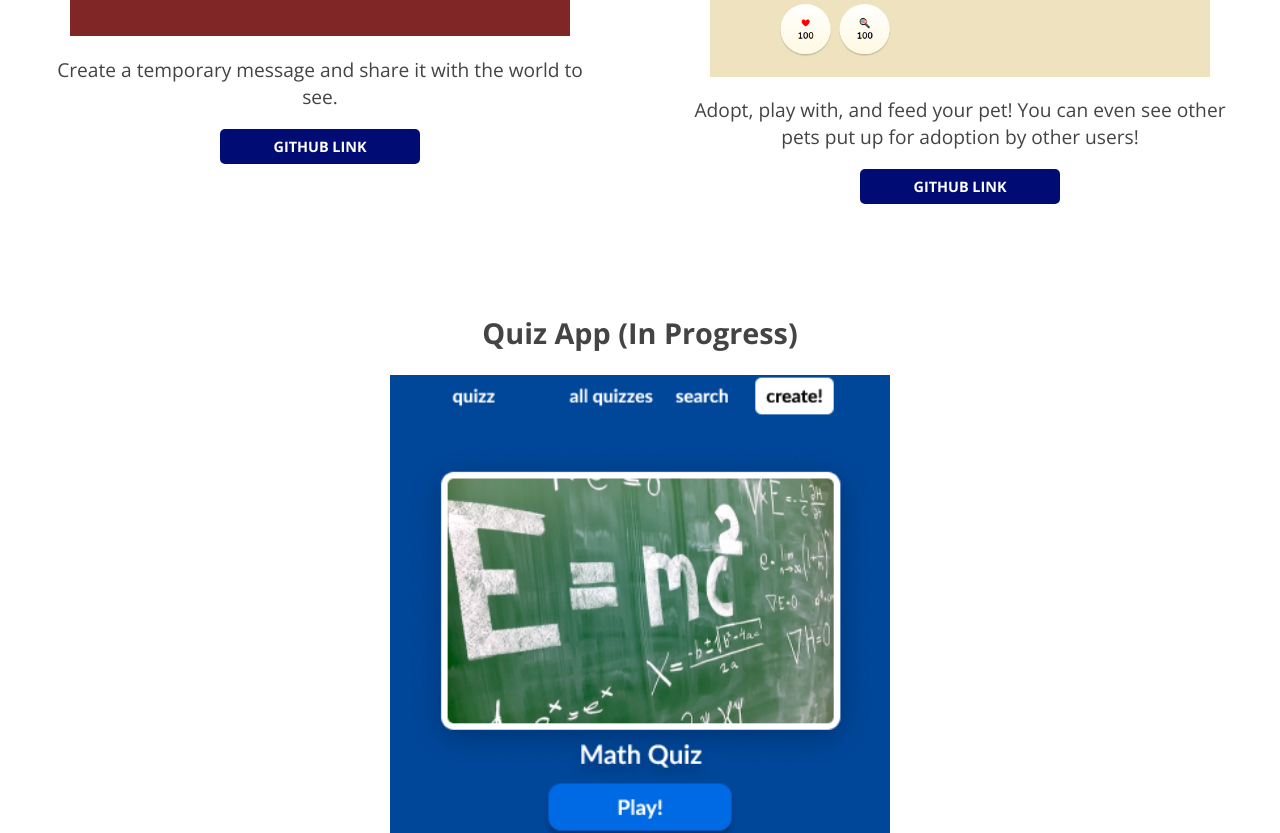
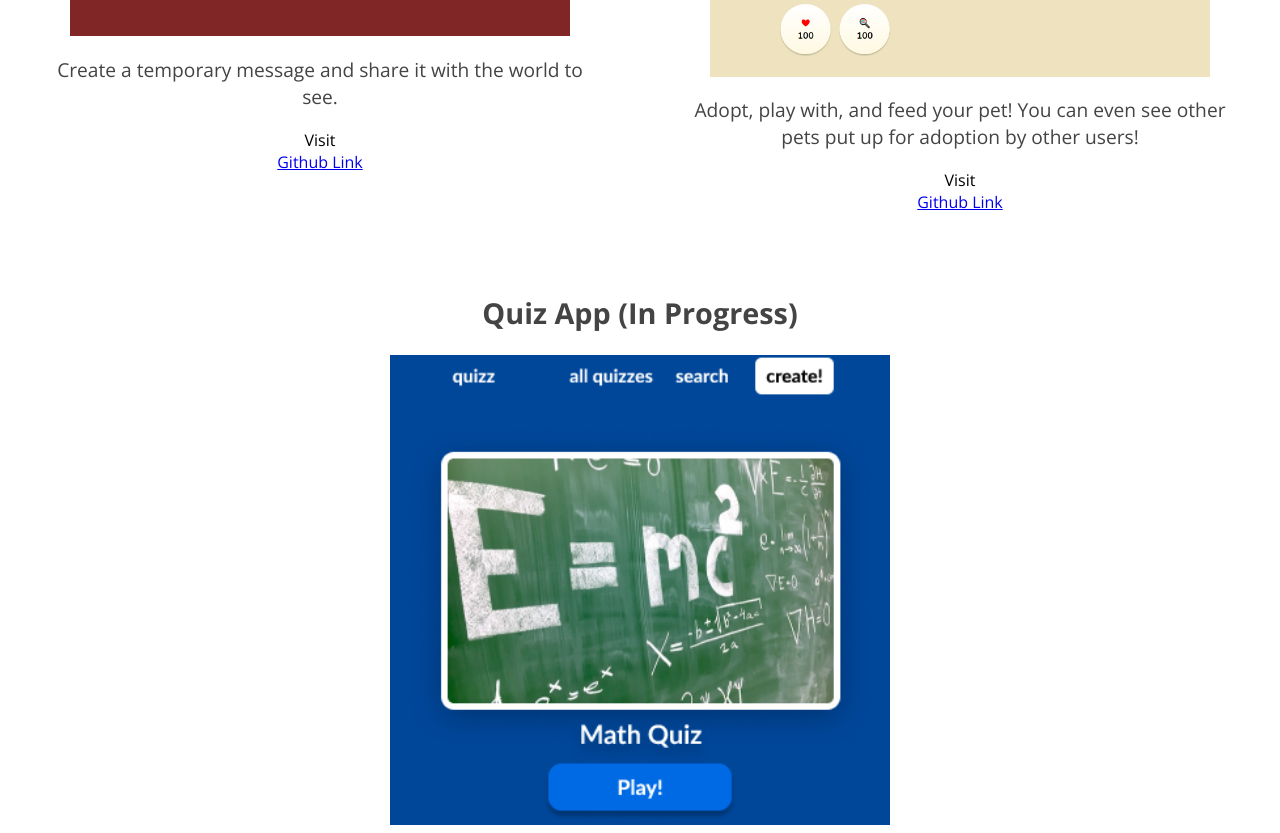
Before and after one commit to czcarrizales/react-portfolio, a React (Create React App) app: page / in a window 1280 px wide. Shown: the part 1700-2533 px from the top of the page. Built offline with nearby package versions, Linux system fonts and the light colour scheme.

Commit message:
adding websiteLinks and githubLink className

```diff
--- a/src/components/Showcase.js
+++ b/src/components/Showcase.js
@@ -7,7 +7,8 @@ export default function Showcase(props) {
             <h3>{props.title}</h3>
             <img src={props.image}></img>
             <p>{props.text}</p>
-            <a href={props.githubLink} className="projectLink">Github Link</a>
+            <a className="link" href={props.websiteLink}>Visit</a>
+            <a href={props.githubLink} className="link githubLink">Github Link</a>
         </div>
     )
 }
```
